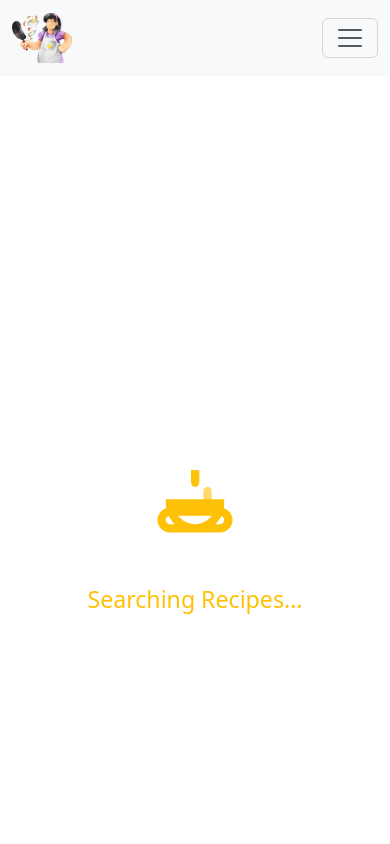
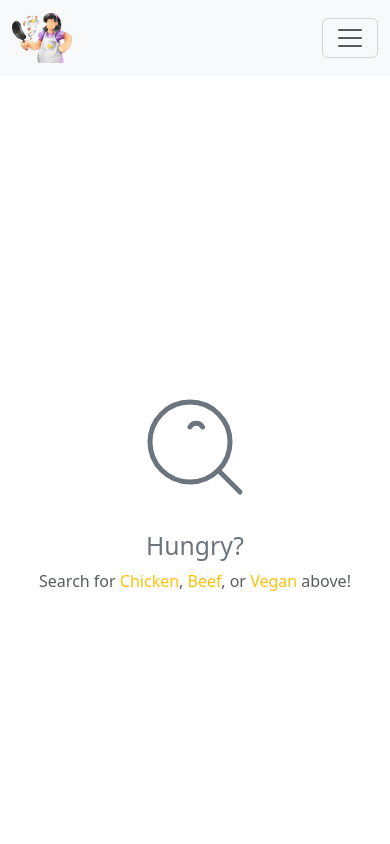
Before and after one commit to Rajafrom26/React-Components, a React (Vite) app: page /MealsComp in a window 390 px wide. Shown: the top 844 px of the page. Built offline with nearby package versions, Linux system fonts and the light colour scheme.

Commit message:
responsive : product page updated

```diff
--- a/src/Components/Favourite.jsx
+++ b/src/Components/Favourite.jsx
@@ -83,7 +83,7 @@ const Favourite = () => {
             className="btn btn-danger btn-lg px-5 rounded-pill shadow transform transition hover-scale"
           >
             <BsArrowLeft className="me-2" />
-            Back to Menu
+            Back to Home
           </Link>
         </div>
       )}
--- a/src/Components/MealsComp.jsx
+++ b/src/Components/MealsComp.jsx
@@ -2,12 +2,12 @@ import axios from "axios";
 import React, { Component, useContext, useEffect, useState } from "react";
 import { myState } from "../Context/ContextProvider";
 import { Link } from "react-router-dom";
-import MealLoader from '../MealLoader/MealLoader';
+import MealLoader from "../MealLoader/MealLoader";
 
 const MealsComp = () => {
   const [categoriesName] = useContext(myState);
   const [categories, setCategories] = React.useState([]);
-  const [Loading, setLoading] = useState(true)
+  const [Loading, setLoading] = useState(true);
 
   useEffect(() => {
     const fetchCategories = async () => {
@@ -18,7 +18,6 @@ const MealsComp = () => {
           `https://www.themealdb.com/api/json/v1/1/filter.php?c=${categoriesName}`,
         );
         setCategories(data.meals || []);
-
       } catch (error) {
         console.error("Fetch failed:", error);
       } finally {
@@ -29,13 +28,41 @@ const MealsComp = () => {
     if (categoriesName) {
       fetchCategories();
     }
+    if (!categoriesName) return;
   }, [categoriesName]);
 
   return (
     <div className="container Meals">
-      <div className="row mt-5">
-        {Loading  ?(<MealLoader />) :
-         (
+      <div className="row m(t-5">
+        {!categoriesName ? (
+          <div className="d-flex flex-column justify-content-center align-items-center vh-100 text-center">
+            <svg
+              width="120"
+              height="120"
+              viewBox="0 0 24 24"
+              fill="none"
+              stroke="#6c757d"
+              strokeWidth="1"
+              strokeLinecap="round"
+              strokeLinejoin="round"
+            >
+              {/* Plate */}
+              <circle cx="11" cy="11" r="8" />
+              {/* Search Handle */}
+              <line x1="21" y1="21" x2="16.65" y2="16.65" />
+              {/* Steam / Aroma */}
+              <path d="M11 8c.5-1 2-1 2.5 0" />
+            </svg>
+            <h2 className="mt-4 text-secondary fw-light">Hungry?</h2>
+            <p className="text-muted">
+              Search for <span className="text-warning">Chicken</span>,{" "}
+              <span className="text-warning">Beef</span>, or{" "}
+              <span className="text-warning">Vegan</span> above!
+            </p>
+          </div>
+        ) : Loading ? (
+          <MealLoader />
+        ) : (
           categories.map((item, i) => (
             <div className="col-md-4 mb-4" key={item.idMeal}>
               <Link
--- a/src/Components/ProductDetail.jsx
+++ b/src/Components/ProductDetail.jsx
@@ -67,18 +67,17 @@ const ProductDetail = () => {
       {product && (
         <div className="row">
           <div className="col-lg-6 layer-1">
-            {/* <img src={product.strMealThumb} className="img-0 w-100 rounded" /> */}
             <figure className="position-relative">
               <Magnifier src={product.strMealThumb} zoom={1.9}
-                className="w-75"
+                className="img-magnifier"
               />
               <p className="badge bg-black position-absolute badge-0">
                 Category: {product.strCategory}
               </p>
             </figure>
 
-            <div className="row mt-4 mb-3">
-              <div className="col-lg-3">
+            <div className="row mt-4 mb-3 justify-content-around">
+              <div className="col-md-3">
                 <a
                   href={product.strYoutube || "#"}
                   className="btn btn-info text-light d-flex justify-content-center screen"
@@ -90,7 +89,7 @@ const ProductDetail = () => {
                   video
                 </a>
               </div>
-              <div className="col-lg-6">
+              <div className="col-md-6">
                 <button
                   className={`btn ${isAdded ? "btn-secondary" : "btn-primary"} screen-1`}
                   title={isAdded ? "Already in favorites" : "Click to add fav"}
--- a/src/Stylings.css
+++ b/src/Stylings.css
@@ -9,6 +9,9 @@
 }
 .screen {
   width: 100%;
+}
+.screen-1 {
+  min-width: 50%;
 }
 .dev2 {
   text-decoration: none;
@@ -108,6 +111,7 @@
   min-width: fit-content;
 }
 
+
 @media  screen and (width: 1024px) {
   .layer-1{
     margin : 10px 20px 0 155px;
```
Lines whose indentation alone changed are shown as unchanged.
